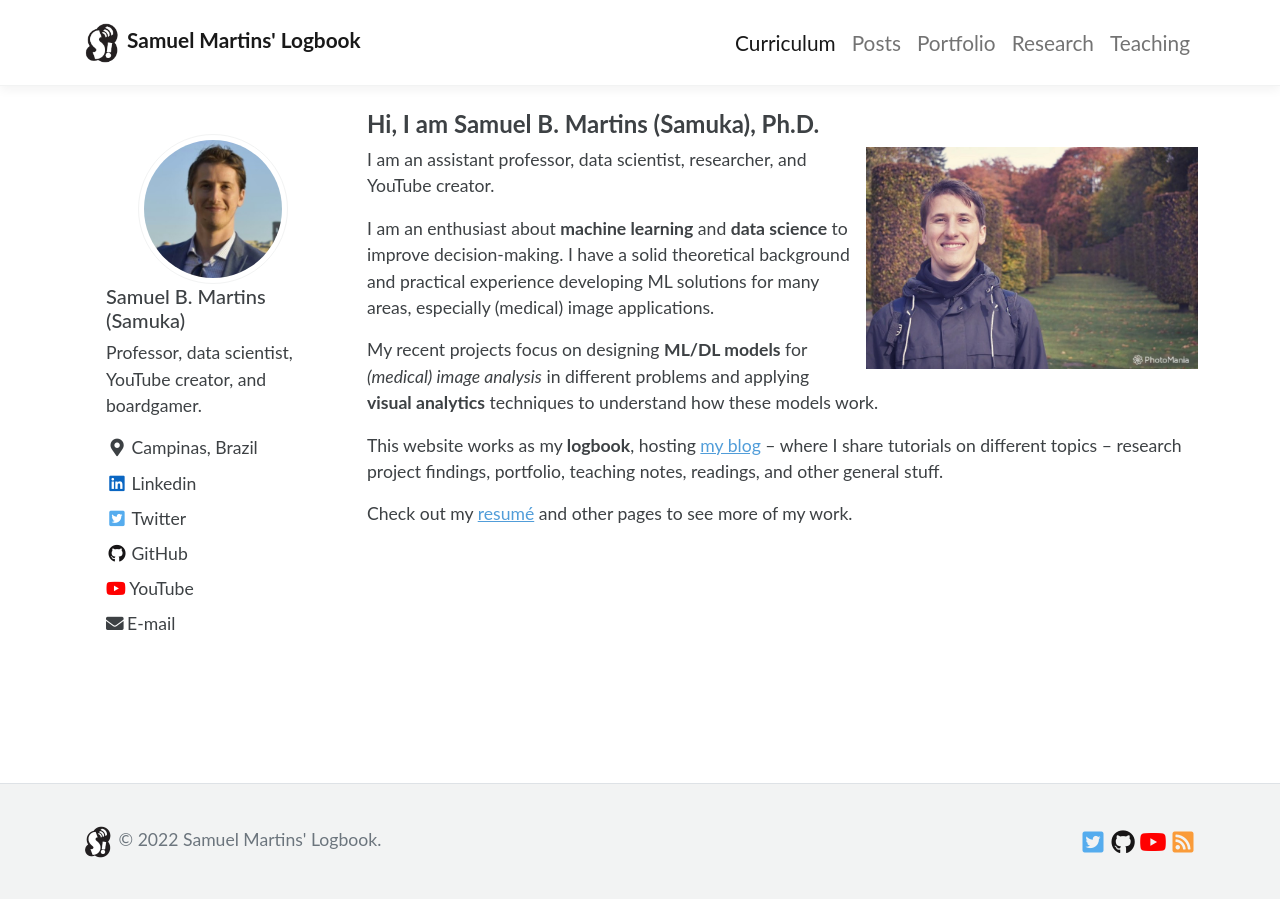
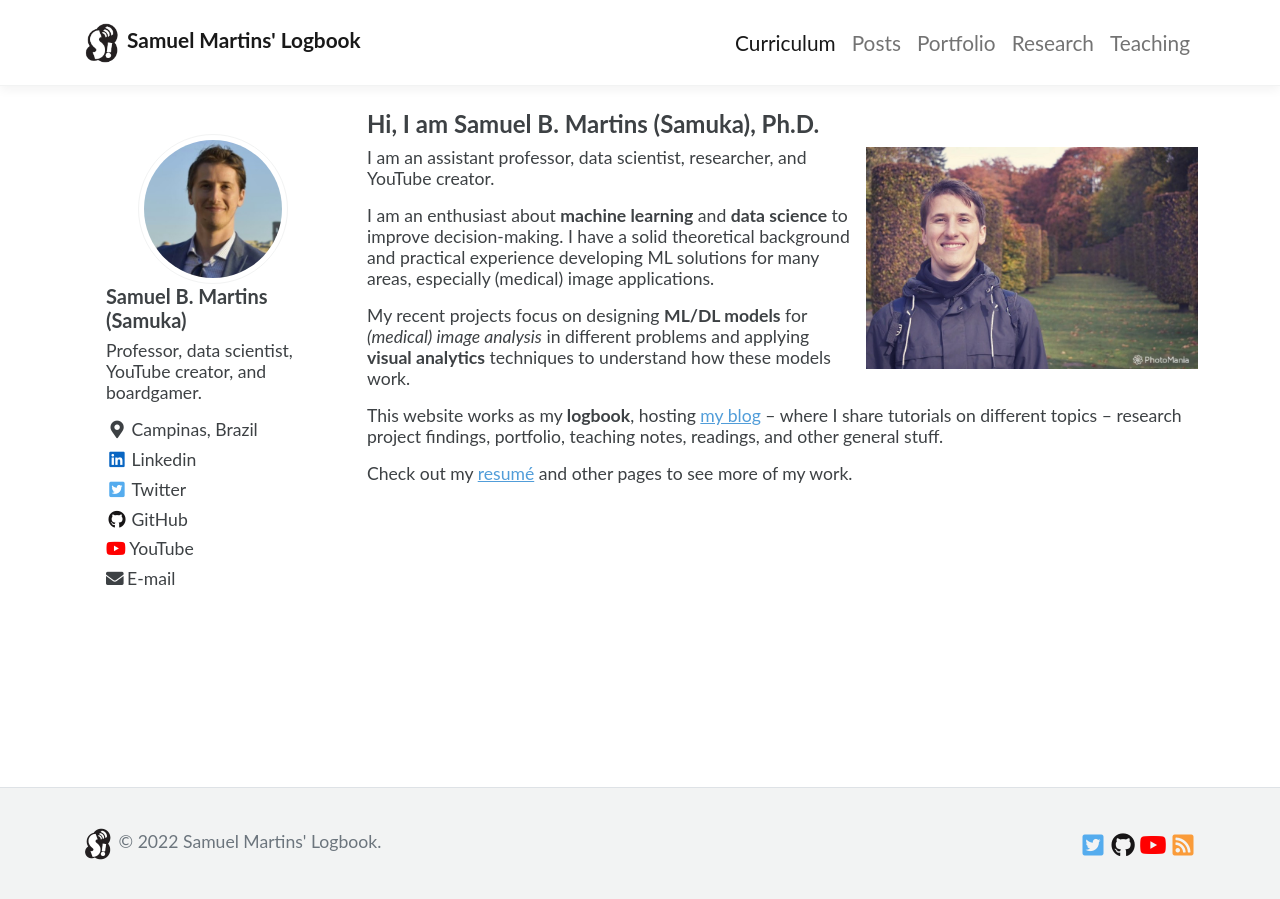
Before and after one commit to iamsamucoding/iamsamucoding.github.io, a Jekyll site: the page built from index.html, in a window 1280 px wide. Built offline with Jekyll 4.4.1, drawn with Linux system fonts in a browser that asks for light colours.

Commit message:
changing style of side bar

```diff
--- a/_layouts/home.html
+++ b/_layouts/home.html
@@ -11,7 +11,6 @@
 
     <p>My recent projects focus on designing <b>ML/DL models</b> for <i>(medical) image analysis</i> in different problems and applying <b>visual analytics</b> techniques to understand how these models work.</p>
 
-    <!-- <h5 class='subsection-heading'>About this website</h5> -->
     <p>This website works as my <b>logbook</b>, hosting <a href="/posts" rel="nofollow noopener noreferrer" target="_blank">my blog</a> – where I share tutorials on different topics – research project findings, portfolio, teaching notes, readings, and other general stuff.</p>
 
     <p>Check out my <a href="/assets/docs/resume-samuel-botter-martins.pdf" rel="nofollow noopener noreferrer" target="_blank">resumé</a> and other pages to see more of my work.</p>
--- a/assets/css/styles.scss
+++ b/assets/css/styles.scss
@@ -12,6 +12,7 @@
     // font-family: Arial,Helvetica,"Helvetica Neue",sans-serif,Arial;
     font-size: 1.1em;
     font-family: lato-light, lato, sans-serif;
+    line-height: normal;
 }
 
 a, a:visited {
@@ -51,6 +52,10 @@
 .card {
     // box-shadow: 0 4px 10px rgba(0, 0, 0, 0.05), 0 0 1px rgba(0, 0, 0, 0.1);
     border: 0;
+}
+
+.card-title {
+    font-weight: 700;
 }
 
 .card-body {
```
